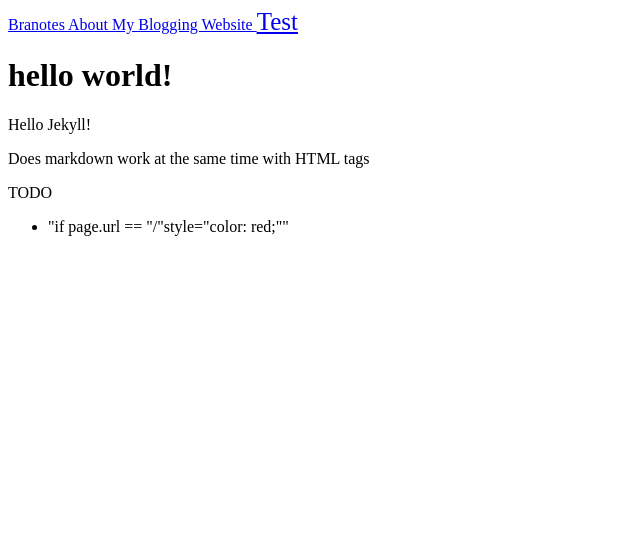
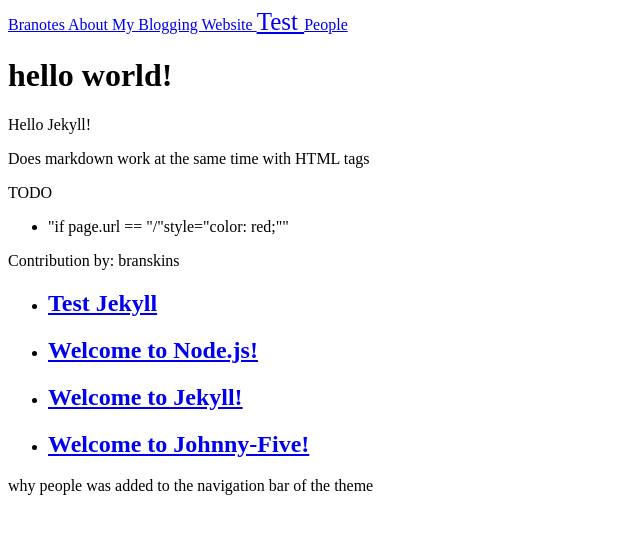
Before and after one commit to Branskins/branskins.github.io, a Jekyll site: the page built from _posts/2018-12-18-test-jekyll.html, in a window 1280 px wide. Shown: the top 534 px of the page, without its empty margins (0-640 px from the left). Built offline with Jekyll 4.4.1, drawn with Linux system fonts in a browser that asks for light colours.

Commit message:
Started Collections
I am trying to create a page for each post author

```diff
--- a/_config.yml
+++ b/_config.yml
@@ -30,6 +30,9 @@
 plugins:
   - jekyll-feed
 
+# Author settings
+collections:
+  authors:
 # Exclude from processing.
 # The following items will not be processed, by default. Create a custom list
 # to override the default setting.
--- a/_data/navigation.yml
+++ b/_data/navigation.yml
@@ -6,3 +6,5 @@
   link: /
 - name: Test
   link: /jekyll/test
+- name: People
+  link: /people.html
--- a/_posts/2018-12-18-test-jekyll.html
+++ b/_posts/2018-12-18-test-jekyll.html
@@ -1,6 +1,7 @@
 ---
 layout: mylayout
 permalink: /jekyll/test
+author: branskins
 ---
 
 <h1>{{ "Hello World!" | downcase }}</h1>
@@ -10,3 +11,12 @@
 <ul>
   <li>"if page.url == "/"style="color: red;""</li>
 </ul>
+<span>Contribution by: {{ page.author }}</span>
+<ul>
+  {% for post in site.posts %}
+    <li>
+      <h2><a href="{{ post.url }}">{{ post.title }}</a></h2>
+    </li>
+  {% endfor %}
+</ul>
+<p>why people was added to the navigation bar of the theme</p>
```
Also changed, not shown: _authors/branskins.md (added, +6 -0 lines), _authors/mike.md (added, +7 -0 lines), people.html (added, +15 -0 lines).
